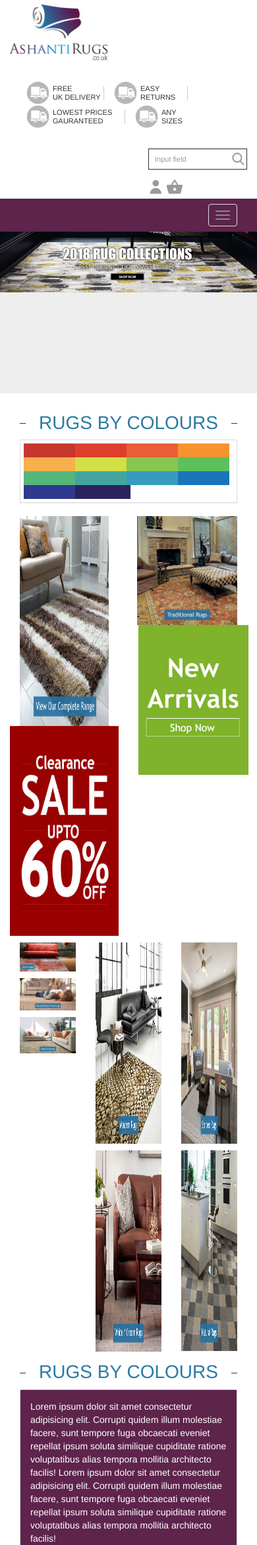
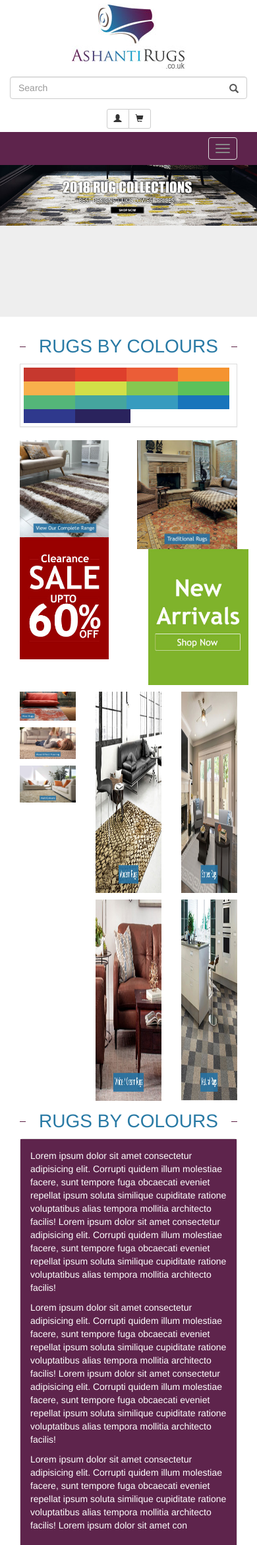
Before and after one commit to Lvm-Daud/ashanti_rugs, a PHP site: page / in a window 390 px wide. Shown: the top 2341 px of the page at 66% size. Run offline with PHP 8.4, Linux system fonts and the light colour scheme.

Commit message:
update 25may18

```diff
--- a/css/style.css
+++ b/css/style.css
@@ -188,6 +188,59 @@
 .usp-con{
     float: left; margin-top: 30px;margin-left: 25px;
 }
+.top-search-con{
+    float: right; margin-top: 30px;
+}
+
+.usp1{
+    background: url('../img/img_freedelivery.jpg') no-repeat;
+}
+.usp2{
+    background: url('../img/img_freedelivery.jpg') no-repeat; width: 112px;
+}
+.usp3{
+    background: url('../img/img_freedelivery.jpg') no-repeat; width: 150px;
+}
+.usp4{
+    background: url('../img/img_freedelivery.jpg') no-repeat; border: none;
+}
+.icon-addon {
+    position: relative;
+    color: #555;
+    display: block;
+}
+
+.icon-addon {
+    position: relative;
+    color: #555;
+    display: block;
+}
+
+.icon-addon:after,
+.icon-addon:before {
+    display: table;
+    content: " ";
+}
+
+.icon-addon:after {
+    clear: both;
+}
+
+.icon-addon.addon-md .glyphicon,
+.icon-addon .glyphicon,
+.icon-addon.addon-md .fa,
+.icon-addon .fa {
+    position: absolute;
+    z-index: 2;
+    right: 10px;
+    font-size: 14px;
+    width: 20px;
+    margin-left: -2.5px;
+    text-align: center;
+    padding: 10px 0;
+    top: 1px
+}
+/*RESPONSIVE*/
 
 @media only screen and (max-width: 1024px) {
     .logo-con{
@@ -212,3 +265,100 @@
         height: 245px;
     }
 }
+
+@media only screen and (max-width: 992px) {
+    .logo-con{
+        float: left;
+        width: 125px;
+    }
+    .usp-con{
+        float: right; margin-top: 10px;margin-left: 0px;
+        margin-right: -20px;
+    }
+    .header-usp{
+        font-size: 10px !important; width: 118px;
+    }
+    .header-usp:last-child{
+        width: auto;
+    }
+    .ar-search{
+        width: 300px !important;
+    }
+    .navbar-nav>li>a {
+        line-height: 20px;
+        padding: 10px 10px;
+    }
+    .ar-header-bg {
+        background-size: contain;
+        height: 230px;
+    }
+    .top-search-con{
+        float: right; margin-top: 15px; margin-bottom: 5px;
+    }
+    .navbar-nav>li>a {
+        line-height: 20px;
+        padding: 10px 10px;
+        font-size: 11px;
+    }
+}
+@media only screen and (max-width: 768px) {
+
+    .top-search-con{
+        float: right;
+        margin-left: 105px;
+    }
+
+}
+@media only screen and (max-width: 680px) {
+
+    .top-search-con{
+        float: right;
+        margin-left: 105px;
+    }
+    .usp1{
+        background: none;width: 90px !important;
+    }
+    .usp2{
+        background: none; width: 90px !important;
+    }
+    .usp3{
+        background: none; width: 90px !important;
+    }
+    .usp4{
+        background: none; width: 50px !important;
+    }
+    .header-usp{
+        padding-left: 0px;
+        font-size: 12px;
+        padding-top: 5px;
+        line-height: 13px;
+        padding-bottom: 5px;
+        margin-left: 5px;
+        position: relative;
+    }
+    .logo-con{
+        margin-top: 19px;
+    }
+
+}
+@media only screen and (max-width: 627px) {
+    .top-search-con{
+        margin-left: 0px;
+    }
+}
+@media only screen and (max-width: 531px) {
+    /* .top-search-con{
+        float: left; margin-top: 0px; width: 150px !important;
+    } */
+    .ar-search{
+        width: 200px !important;
+    }
+}
+@media only screen and (max-width: 491px) {
+    .top-search-con{
+        float: left; margin-top: 0px;
+    }
+    .ar-search{
+        width: 270px !important;
+    }
+}
--- a/index.html
+++ b/index.html
@@ -16,7 +16,7 @@
 
         <div class="container" style="padding: 5px 0px;">
 
-            <div class="col-xs-12 col-sm-12 col-md-12 col-lg-12">
+            <div class="col-xs-12 col-sm-12 col-md-12 col-lg-12 hidden-xs">
 
 
 
@@ -24,45 +24,100 @@
                     <img src="img/logo.jpg" alt="">
                 </div>
                 <div class="usp-con">
-                    <div class="header-usp" style="background: url('img/img_freedelivery.jpg') no-repeat;">
+                    <div class="header-usp usp1">
                         <div style="float: left; width: 100%;">Free</div>
                         <div style="float: left; width: 100%;">UK delivery</div>
                         <div class="vl"></div>
                     </div>
-                    <div class="header-usp" style="background: url('img/img_freedelivery.jpg') no-repeat;width: 112px;">
-                        <span>Easy Returns</span>
+                    <div class="header-usp usp2">
+                        <div style="float: left; width: 100%;">Easy</div>
+                        <div style="float: left; width: 100%;">Returns</div>
                         <div class="vl"></div>
                     </div>
-                    <div class="header-usp" style="background: url('img/img_freedelivery.jpg') no-repeat; width: 150px;">
-                        <span>Lowest prices gauranteed</span>
+                    <div class="header-usp usp3">
+                        <div style="float: left; width: 100%;">Lowest prices</div>
+                        <div style="float: left; width: 100%;">gauranteed</div>
                         <div class="vl"></div>
                     </div>
-                    <div class="header-usp" style="background: url('img/img_freedelivery.jpg') no-repeat; border: none;">
+                    <div class="header-usp usp4">
                         <div style="float: left; width: 100%;">Any</div>
                         <div style="float: left; width: 100%;">Sizes</div>
                     </div>
                 </div>
-                <div style="float: right; margin-top: 30px;">
+                <div class="top-search-con">
+                    <div style="float: left;">
 
-                    <form action="" method="POST" class="form-inline" role="form">
 
-                        <div class="form-group">
-                            <label class="sr-only" for="">label</label>
-                            <input type="text" class="form-control ar-search" id="" placeholder="Input field">
-                        </div>
 
+                        <form action="" method="POST" class="form-inline" role="form">
+
+                            <div class="form-group">
+                                <label class="sr-only" for="">label</label>
+                                <input type="text" class="form-control ar-search" id="" placeholder="Input field">
+                            </div>
+
+
+
+                        </form>
+                    </div>
+                    <div style="float: left;">
                         <a class="ar-ico-a" href="#">
                             <img src="img/icon_user.jpg" alt="">
                         </a>
                         <a class="ar-ico-a" href="#">
                             <img src="img/icon_basket.jpg" alt="">
                         </a>
-
-                    </form>
+                    </div>
 
                 </div>
 
             </div>
+
+
+            <div class="visible-xs col-xs-12 col-sm-12 col-md-12 col-lg-12">
+
+                <div class="row">
+                    <div class="col-xs-12 col-sm-12 col-md-12 col-lg-12">
+                        <center>
+                            <img src="img/logo.jpg" class="img-responsive" alt="">
+                        </center>
+                    </div>
+
+                    <div class="col-xs-12 col-sm-12 col-md-12 col-lg-12" style="margin-top: 10px;">
+
+
+                        <div class="form-group">
+                            <div class="icon-addon addon-lg">
+                                <input type="text" placeholder="Search" class="form-control" id="email">
+                                <label for="email" class="glyphicon glyphicon-search" rel="tooltip" title="email"></label>
+                            </div>
+                        </div>
+
+
+
+                    </div>
+
+                    <div class="col-xs-12 col-sm-12 col-md-12 col-lg-12">
+
+                        <center>
+                            <div class="btn-group" role="group" aria-label="...">
+                                <button type="button" class="btn btn-default btn-sm">
+                                    <label for="" class="glyphicon glyphicon-user"></label>
+                                </button>
+                                <button type="button" class="btn  btn-sm btn-default">
+                                        <label for="" class="glyphicon glyphicon-shopping-cart"></label>
+                                </button>
+                            </div>
+                        </center>
+
+
+                    </div>
+
+                </div>
+
+
+            </div>
+
         </div>
 
     </header>
@@ -180,17 +235,17 @@
 
                                 <a href="#">
 
-                                    <div class="col-lg-7">
-                                        <img style="width: 100%; height: 318px;" src="img/img_pro1.jpg" alt="">
+                                    <div class="col-lg-7 col-md-7 col-sm-7">
+                                        <img style="width: 100%;"  src="img/img_pro1.jpg" alt="">
                                     </div>
 
                                 </a>
 
                                 <a href="#">
-                                    <div class="col-lg-5">
+                                    <div class="col-lg-5 col-md-5 col-sm-5">
 
-                                        <div class="row">
-                                            <img style="width: 100%; height: 318px;" src="img/img_sale.jpg" alt="">
+                                        <div class="">
+                                            <img style="width: 100%;" src="img/img_sale.jpg" alt="">
                                         </div>
 
                                     </div>
@@ -202,14 +257,14 @@
 
                             <div class="col-xs-6 col-sm-6 col-md-6 col-lg-6">
                                 <a href="#">
-                                    <div class="col-lg-7" style="margin-left: -17px;">
+                                    <div class="col-lg-7 col-md-7 col-sm-7" style="margin-left: -17px;">
                                         <img style="width: 100%;" src="img/img_pro2.jpg" alt="">
                                     </div>
                                 </a>
                                 <a href="#">
-                                    <div class="col-lg-5">
+                                    <div class="col-lg-5 col-md-5 col-sm-5">
 
-                                        <div class="row" style="margin-right: -17px;">
+                                        <div class="" style="margin-right: -17px;">
                                             <img style="width: 100%;" src="img/img_newarrivals.jpg" alt="">
                                         </div>
 
```
